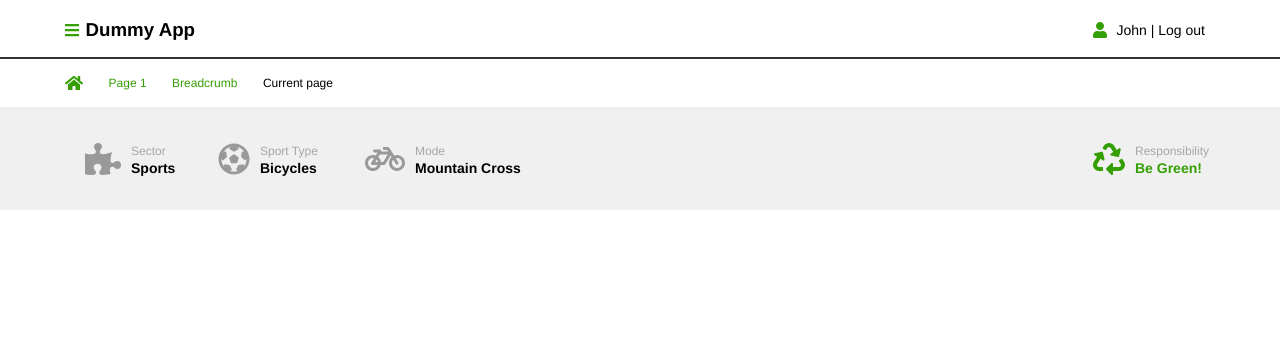
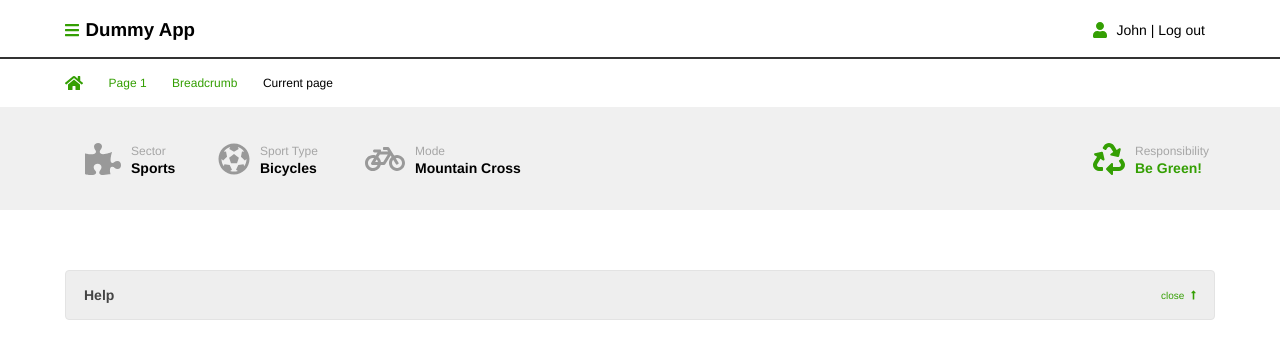
Before and after one commit to cassidypignatello/payroll-panda-example-app, a website built with webpack: page app/index.html in a window 1280 px wide. Built offline with nearby package versions, Linux system fonts and the light colour scheme.

Commit message:
finishes top of accordion button

```diff
--- a/app/index.html
+++ b/app/index.html
@@ -2,6 +2,7 @@
 <html lang="en">
   <head>
     <meta charset="utf-8">
+    <meta name="viewport" content="width=device-width, initial-scale=1">
     <title>Payroll Panda Dummy App</title>
     <script defer src="https://use.fontawesome.com/releases/v5.0.6/js/all.js"></script>
   </head>
@@ -63,6 +64,15 @@
           </div>
         </div>
       </div>
+      <div class="container">
+        <div class="accordion">
+          <strong>Help</strong>
+          <div class="close-button">
+            <p>close</p>
+            <i class="fas fa-long-arrow-alt-up"></i>
+          </div>
+        </button>
+      </div>
     </div>
   </body>
 </html>
--- a/app/scss/index.scss
+++ b/app/scss/index.scss
@@ -143,3 +143,32 @@ ul.breadcrumbs {
   color: $secondary-color;
   margin-left: auto;
 }
+
+.accordion {
+  display: flex;
+  align-items: center;
+  justify-content: space-between;
+  margin-top: 60px;
+  height: 50px;
+  background-color: #eee;
+  color: #444;
+  cursor: pointer;
+  padding: 18px;
+  width: 100%;
+  text-align: left;
+  border: 1px solid #e3e3e3;
+  border-radius: 4px;
+  transition: 0.4s;
+  font-size: 10px;
+  strong {
+    font-size: 14px;
+  }
+}
+
+.close-button {
+  display: flex;
+  align-items: center;
+  justify-content: space-between;
+  width: 35px;
+  color: $secondary-color;
+}
```
Also changed, not shown: app/css/index.css.
